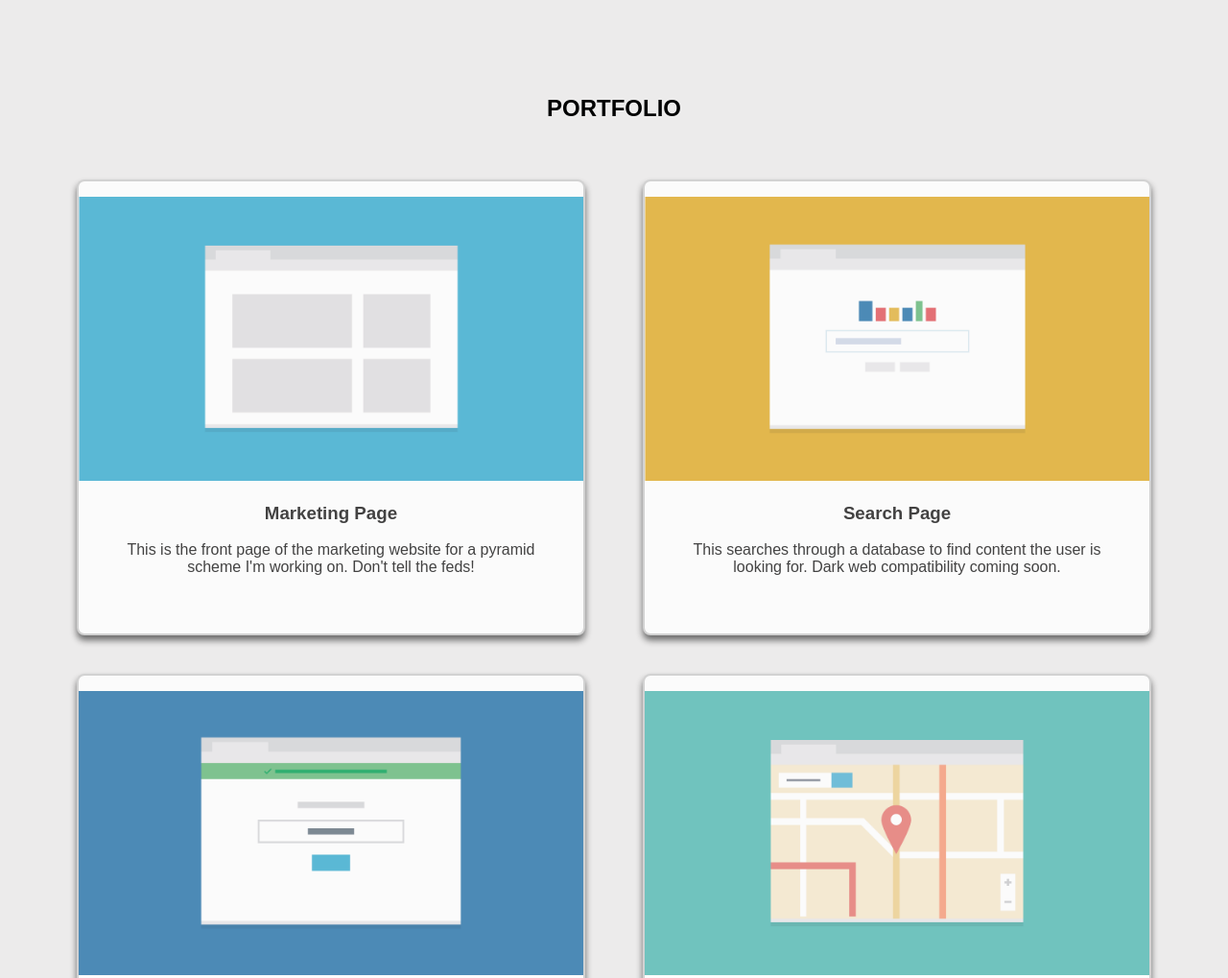
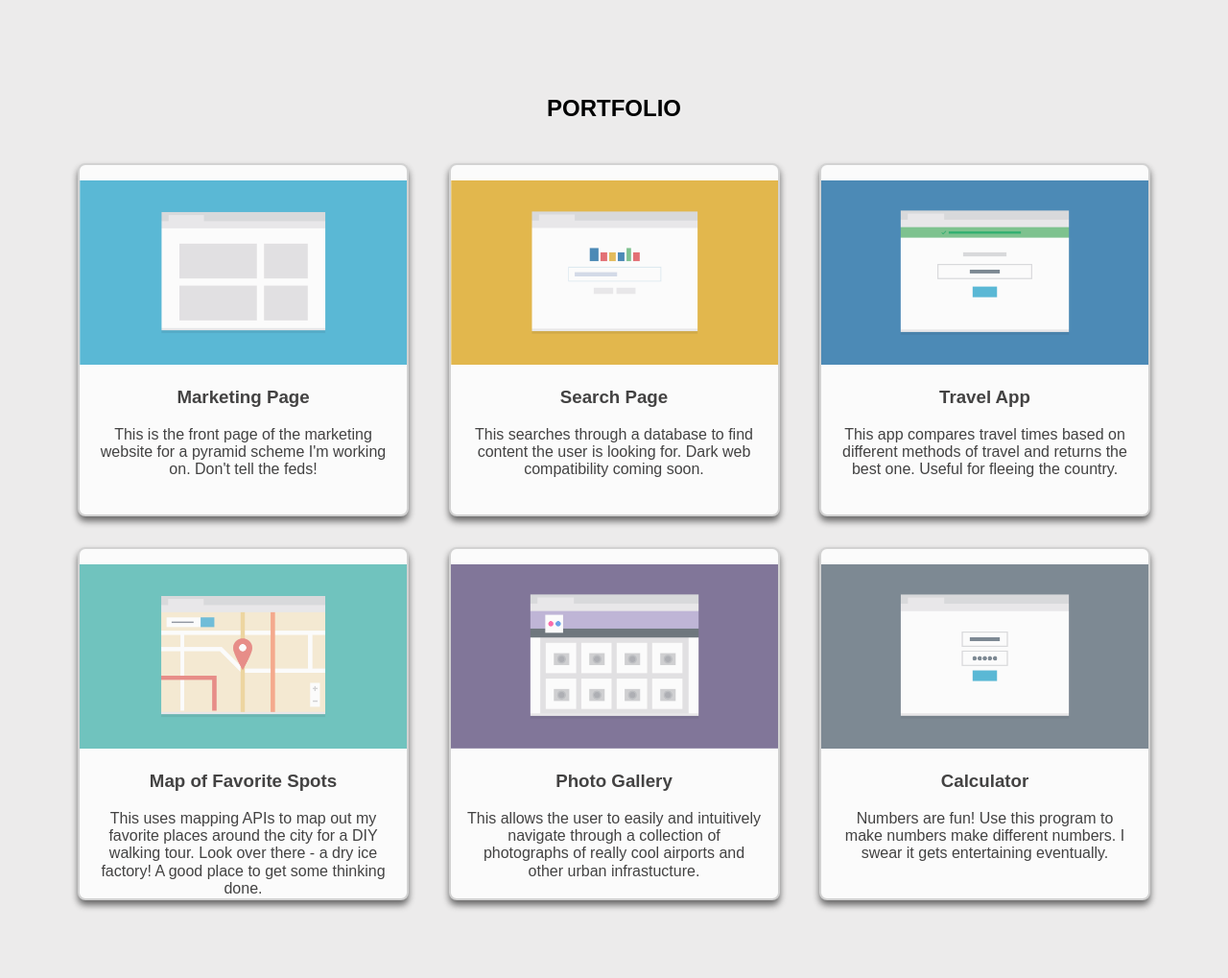
Before and after one commit to h-d-hills/techdegree-mobileFirstResponsiveLayout-project, a plain HTML site: page index.html in a window 1280 px wide. Shown: the part 459-1478 px from the top of the page at 96% size. Drawn offline with Linux system fonts and the light colour scheme.

Commit message:
Implemented laptop layout

```diff
--- a/index.html
+++ b/index.html
@@ -27,6 +27,7 @@
 
             <h2 class="new-part" id="portfolio">Portfolio</h2>
 
+            <div class="first-three">
                 <div class="card card-first">
                     <img src="images/portfolio-1.png" alt="Marketing Page" title="A marketing page I made" class="card-img">
                     <h3>Marketing Page</h3>
@@ -44,7 +45,9 @@
                     <h3>Travel App</h3>
                     <p>This app compares travel times based on different methods of travel and returns the best one. Useful for fleeing the country.</p>
                 </div>
+            </div>
 
+            <div class="second-three">
                 <div class="card card-fourth">
                     <img src="images/portfolio-4.png" alt="Map of Favorite Spots" title="A map of cool places I made" class="card-img">
                     <h3>Map of Favorite Spots</h3>
@@ -61,6 +64,7 @@
                     <img src="images/portfolio-6.png" alt="Calculator" title="A calculator (recreational use only)" class="card-img">
                     <h3>Calculator</h3>
                     <p>Numbers are fun! Use this program to make numbers make different numbers. I swear it gets entertaining eventually.</p>
+                </div>
             </div>
 
             <div class="goodbye">
--- a/style.css
+++ b/style.css
@@ -15,6 +15,7 @@ main,
 .main-footer {
     width: 90%;
     margin: 0 auto;
+    max-width: 1150px;
 }
 
 .card-img {
@@ -249,3 +250,54 @@ footer h4 {
         padding-right: 0;
     }
 }
+
+@media (min-width: 1024px) {
+
+    .greeting p {
+        font-size: 1.5em;
+    }
+
+    .main {
+        overflow: hidden;
+    }
+
+    .card-img {
+        padding-top: 1em;
+    }
+
+    .card {
+        width: 30%;
+        float: none;
+        margin: 0;
+        padding: 0;
+        height: 23em;
+    }
+
+    .card-first,
+    .card-second,
+    .card-third {
+        display: inline-block;
+    }
+
+    .card-fourth,
+    .card-fifth,
+    .card-sixth {
+        display: inline-block;
+    }
+
+    .card-first,
+    .card-fourth {
+        float: left;
+        margin-left: 1em;
+    }
+
+    .card-third,
+    .card-sixth {
+        float: right;
+        margin-right: 1em;
+    }
+
+    .first-three {
+        margin-bottom: 2em;
+    }
+}
```
Lines whose indentation alone changed are shown as unchanged.
